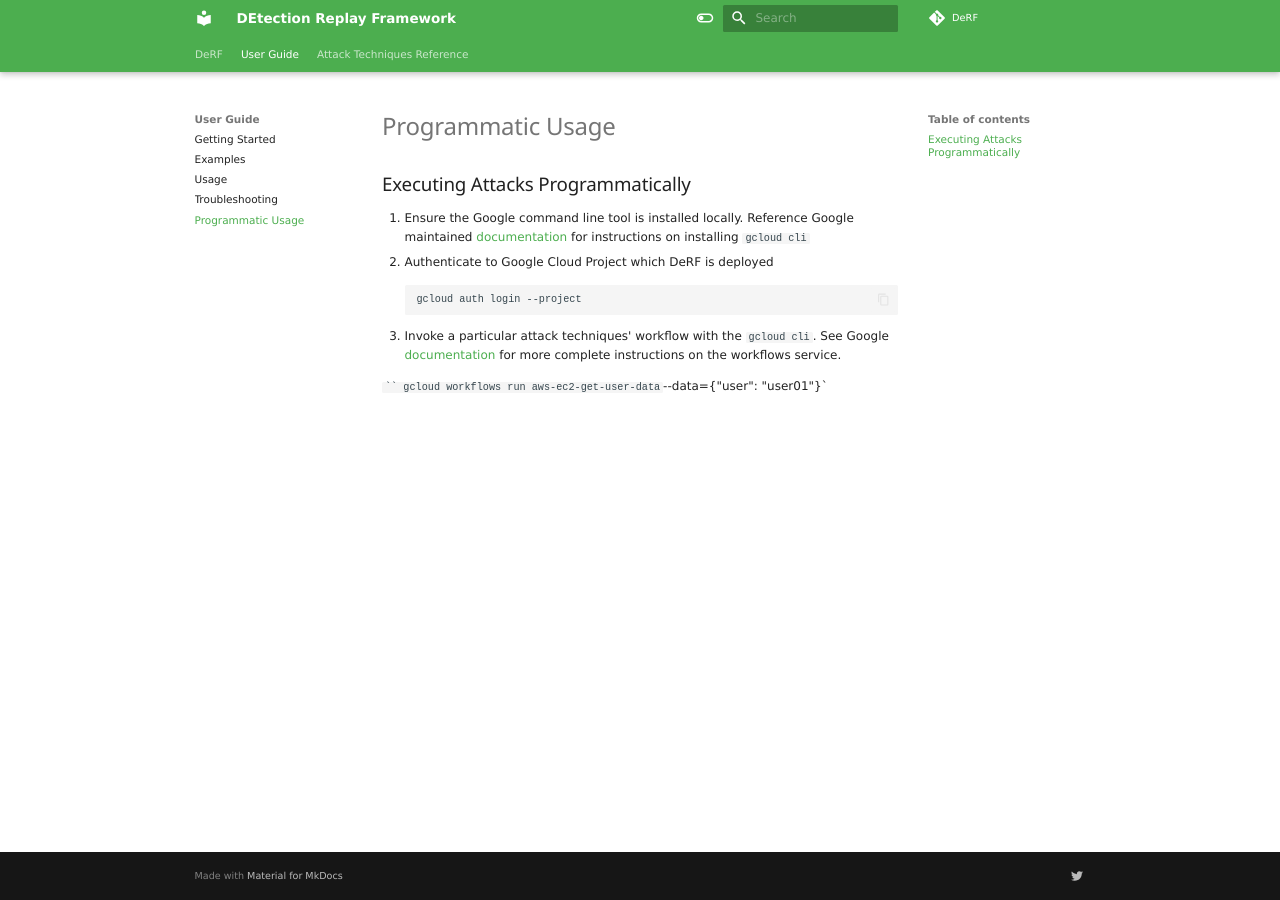
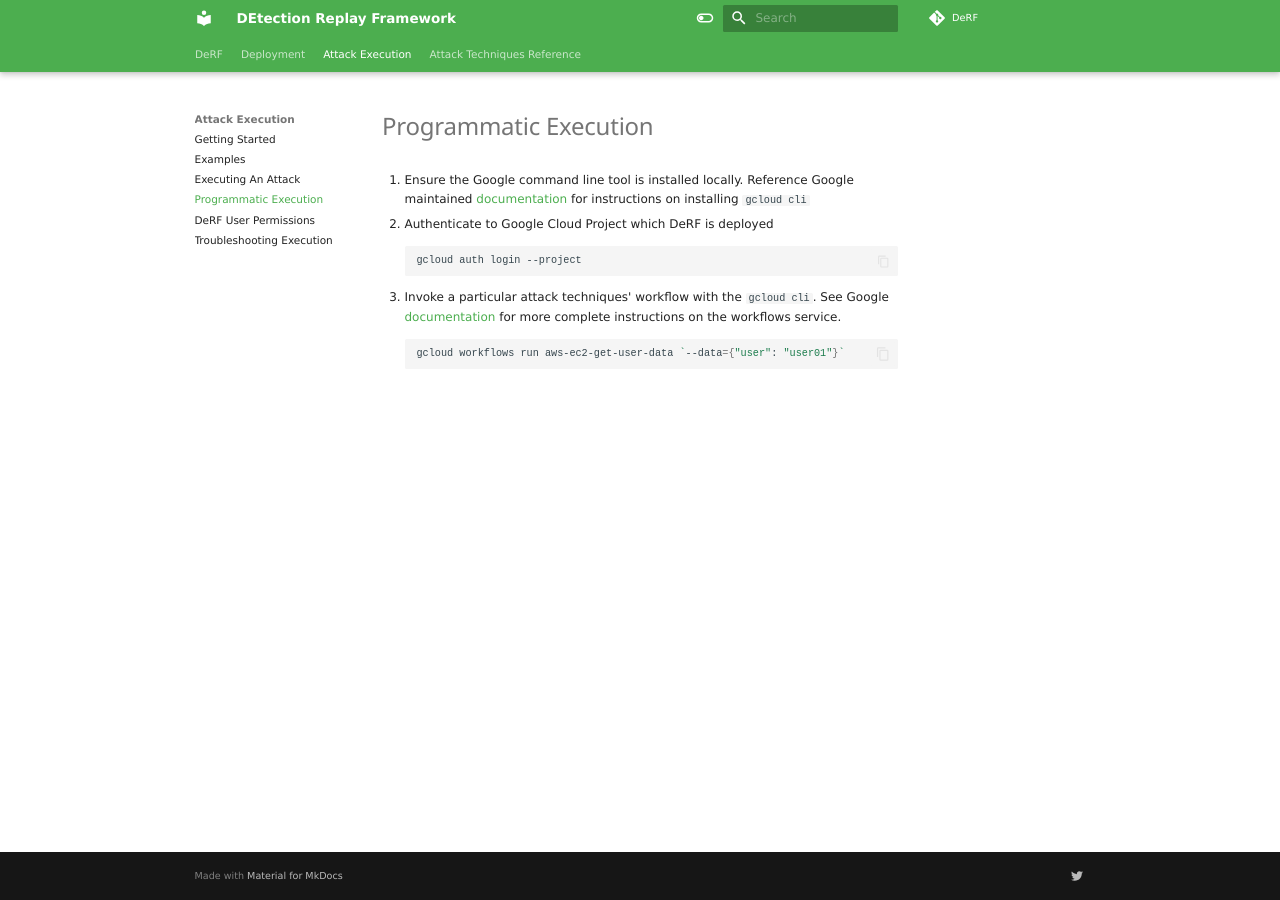
Before and after one commit to vectra-ai-research/derf, an MkDocs documentation site: the page built from docs/user-guide/programmatic-usage.md, in a window 1280 px wide. Built offline with MkDocs 1.6.1 and Material for MkDocs 9.7.7, drawn with Linux system fonts in a browser that asks for light colours; nearby versions of some CDN libraries; library files that are not in the unit come from our copies; comment, search, counter and statistics services are not loaded.

Commit message:
rearragned docs

````diff
--- a/docs/user-guide/programmatic-usage.md
+++ b/docs/user-guide/programmatic-usage.md
@@ -1,10 +1,9 @@
-## Executing Attacks Programmatically
 1. Ensure the Google command line tool is installed locally.  Reference Google maintained [documentation](https://cloud.google.com/sdk/docs/install) for instructions on installing `gcloud cli`
 2. Authenticate to Google Cloud Project which DeRF is deployed
-```
+``` bash
 gcloud auth login --project
 ```
-3. Invoke a particular attack techniques' workflow with the `gcloud cli`. See Google [documentation](https://cloud.google.com/sdk/gcloud/reference/workflows/run) for more complete instructions on the workflows service.
-
+1. Invoke a particular attack techniques' workflow with the `gcloud cli`. See Google [documentation](https://cloud.google.com/sdk/gcloud/reference/workflows/run) for more complete instructions on the workflows service.
+``` bash
+gcloud workflows run aws-ec2-get-user-data `--data={"user": "user01"}`
 ```
-gcloud workflows run aws-ec2-get-user-data `--data={"user": "user01"}`
--- a/mkdocs.yaml
+++ b/mkdocs.yaml
@@ -86,12 +86,16 @@
       - Frequently Asked Questions: faq.md
       - DeRF vs. Other Tools: comparison.md
       - Contributing: contributing.md
-  - User Guide:
+  - Deployment:
+      - DeRF Deployment: Deployment/derf-deployment.md
+      - Deployment Permissions: Deployment/deployment-permissions.md
+  - Attack Execution:
       - Getting Started: user-guide/getting-started.md
       - Examples: user-guide/examples.md
-      - Usage: user-guide/usage.md
-      - Troubleshooting: user-guide/troubleshooting.md
-      - Programmatic Usage: user-guide/programmatic-usage.md
+      - Executing An Attack: user-guide/usage.md
+      - Programmatic Execution: user-guide/programmatic-usage.md
+      - DeRF User Permissions: user-guide/execution-user-permissions.md
+      - Troubleshooting Execution: user-guide/troubleshooting.md
   - Attack Techniques Reference:
       - All Attack Techniques: attack-techniques/list.md
       - Philosophy: attack-techniques/philosophy.md
````
Also changed, not shown: docs/Deployment/derf-deployment.md (added, +81 -0 lines), docs/index.md (+1 -86 lines), docs/user-guide/usage.md (+0 -1 lines), docs/Deployment/deployment-permissions.md (renamed from docs/user-guide/deployment-permissions.md).
